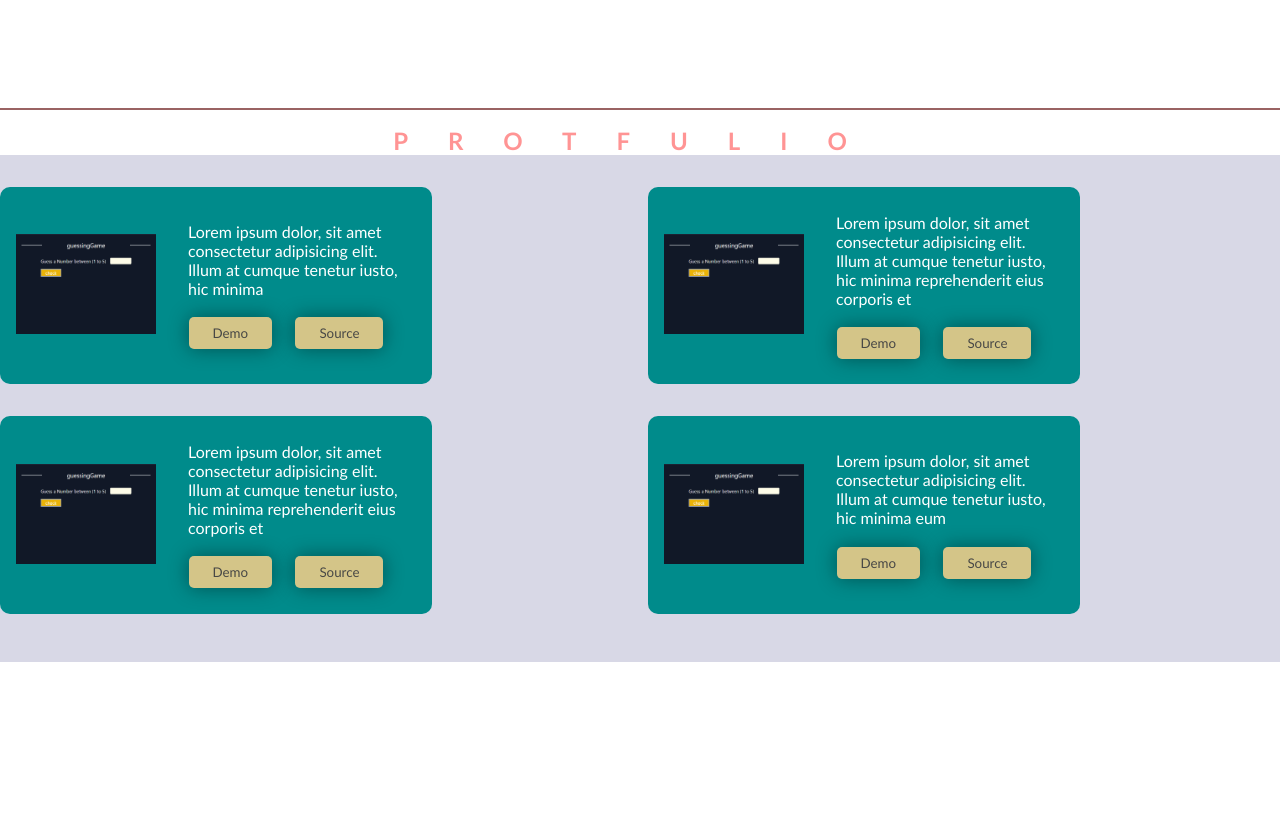
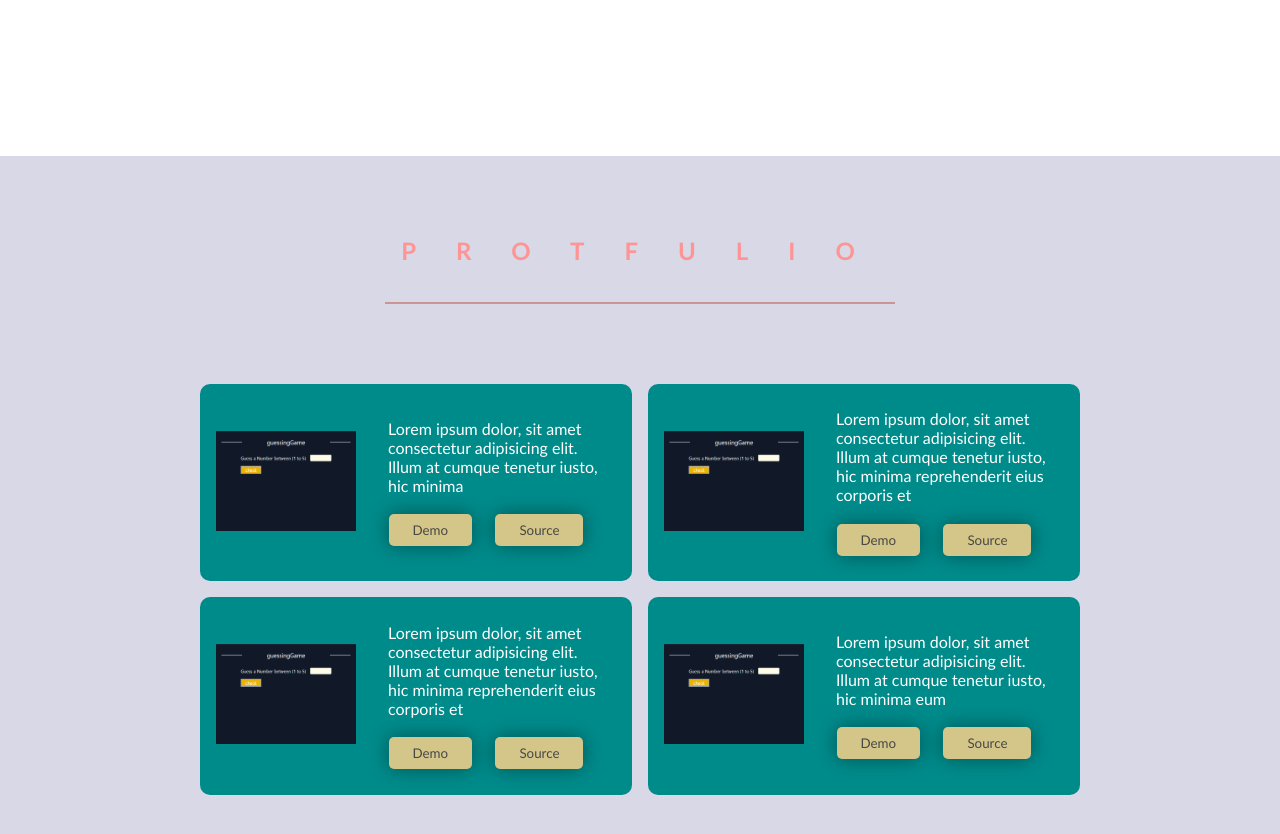
Before and after one commit to Anirbandasjoy/AssignmentNo-1, a plain HTML site: page index.html in a window 1280 px wide. Shown: the part 720-1554 px from the top of the page. Drawn offline with Linux system fonts and the light colour scheme.

Commit message:
change my code . working profulio section

```diff
--- a/style.css
+++ b/style.css
@@ -81,7 +81,6 @@
   display: flex;
   align-items: center;
   justify-content: space-around;
-  border-bottom: 2px solid rgb(154, 99, 99);
 }
 .bannerPhoto {
   background-color: rgb(239, 248, 237);
@@ -126,21 +125,31 @@ button {
 .protfulio {
   height: 100vh;
   text-align: center;
+  margin-top: 3rem;
+  background-color: rgb(216, 216, 230);
+  padding: 3rem 0;
 }
 .protfulio .protfulioText h1 {
   letter-spacing: 40px;
   margin-top: 1rem;
   color: rgb(255, 148, 148);
+  border-bottom: 2px solid rgb(203, 149, 149);
+  display: inline-block;
+  margin: auto;
+  text-align: center;
+  padding: 2rem 0 2.3rem 1rem;
 }
 
 .projectCardContainer {
   display: grid;
   grid-template-columns: auto auto;
   margin-top: 3rem;
+  column-gap: 0;
   gap: 1rem;
-  margin: auto;
+  margin-left: auto;
   background-color: rgb(216, 216, 230);
   padding: 2rem 0;
+  justify-content: center;
 }
 
 .profulioCard {
@@ -151,8 +160,8 @@ button {
   background-color: darkcyan;
   padding: 1rem;
   border-radius: 10px;
-  margin-bottom: 1rem;
-  margin-right: 0;
+  margin-right: auto;
+  margin-left: auto;
 }
 .profulioCard img {
   height: 100px;
```
